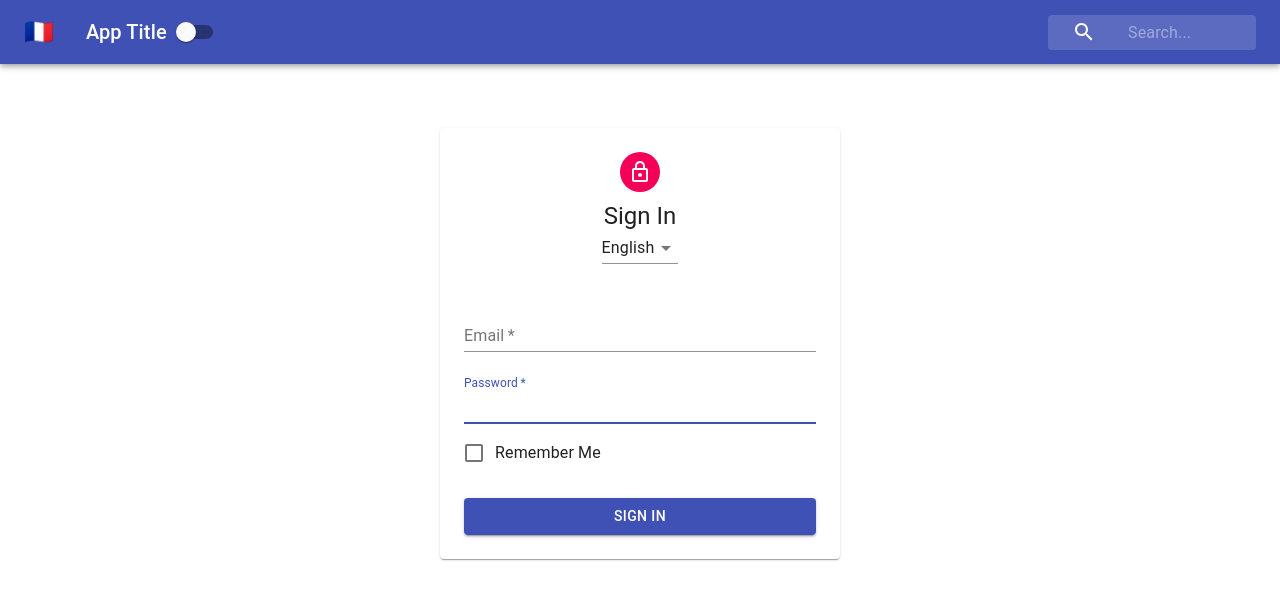
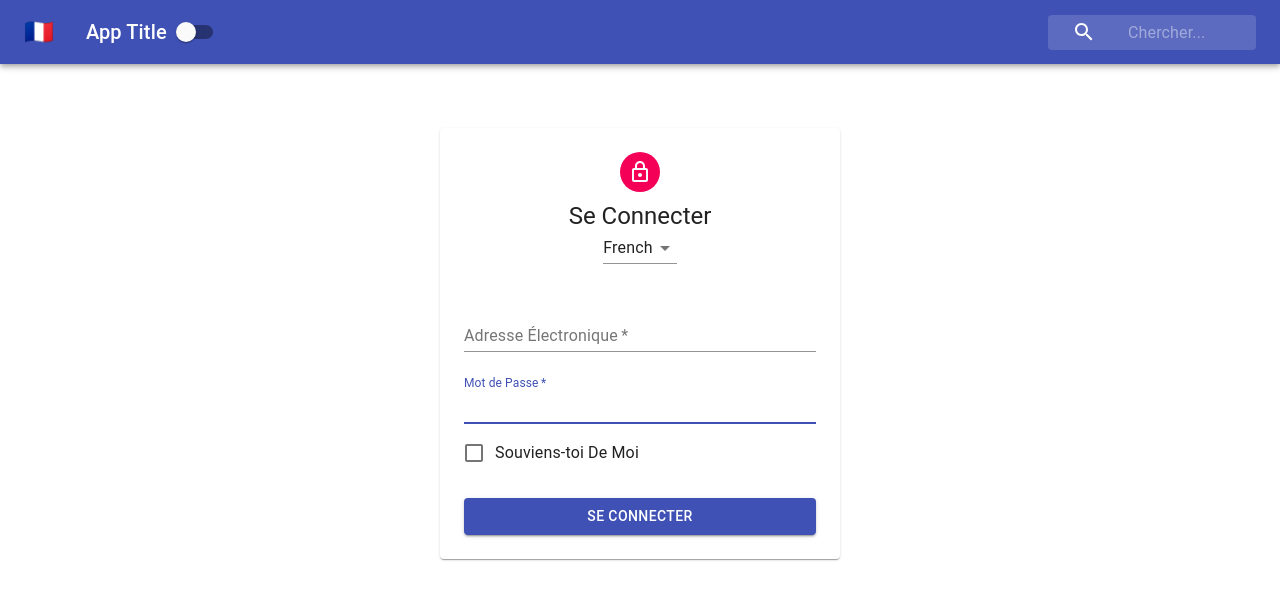
Before and after one commit to mayanksh99/react-context, a React (Create React App) app: page / in a window 1280 px wide. Shown: the top 600 px of the page. Built offline with nearby package versions, Linux system fonts and the light colour scheme.

Commit message:
context with classes completetd

```diff
--- a/src/App.js
+++ b/src/App.js
@@ -3,15 +3,18 @@
 import Form from "./Form";
 import PageContext from "./contexts/PageContent";
 import { ThemeProvider } from "./contexts/ThemeContext";
+import { LanguageProvider } from "./contexts/LanguageContext";
 
 class App extends Component {
   render() {
     return (
       <ThemeProvider>
-        <PageContext>
-          <Navbar />
-          <Form />
-        </PageContext>
+        <LanguageProvider>
+          <PageContext>
+            <Navbar />
+            <Form />
+          </PageContext>
+        </LanguageProvider>
       </ThemeProvider>
     );
   }
--- a/src/Form.jsx
+++ b/src/Form.jsx
@@ -14,34 +14,59 @@
 import Select from "@material-ui/core/Select";
 import withStyles from "@material-ui/core/styles/withStyles";
 import styles from "./styles/FormStyles";
+import { LanguageContext } from "./contexts/LanguageContext";
+
+const words = {
+  english: {
+    signIn: "Sign In",
+    email: "Email Address",
+    password: "Password",
+    remember: "Remember Me"
+  },
+  french: {
+    signIn: "Se Connecter",
+    email: "Adresse Électronique",
+    password: "Mot de Passe",
+    remember: "Souviens-toi De Moi"
+  },
+  spanish: {
+    signIn: "Registrarse",
+    email: "Correo Electrónico",
+    password: "Contraseña",
+    remember: "Recuérdame"
+  }
+};
 
 class Form extends Component {
+  static contextType = LanguageContext;
   render() {
+    const { language, changeLanguage } = this.context;
     const { classes } = this.props;
+    const { email, signIn, password, remember } = words[language];
     return (
       <main className={classes.main}>
         <Paper className={classes.paper}>
           <Avatar className={classes.avatar}>
             <LockOutlinedIcon />
           </Avatar>
-          <Typography variant="h5">Sign In</Typography>
-          <Select value="english">
+          <Typography variant="h5">{signIn}</Typography>
+          <Select value={language} onClick={changeLanguage}>
             <MenuItem value="english">English</MenuItem>
             <MenuItem value="french">French</MenuItem>
             <MenuItem value="spanish">Spanish</MenuItem>
           </Select>
           <form className={classes.form}>
             <FormControl margin="normal" required fullWidth>
-              <InputLabel htmlFor="email">Email</InputLabel>
+              <InputLabel htmlFor="email">{email}</InputLabel>
               <Input id="email" name="email" autoFocus />
             </FormControl>
             <FormControl margin="normal" required fullWidth>
-              <InputLabel htmlFor="password">Password</InputLabel>
+              <InputLabel htmlFor="password">{password}</InputLabel>
               <Input id="password" name="password" autoFocus />
             </FormControl>
             <FormControlLabel
               control={<Checkbox color="primary" />}
-              label="Remember Me"
+              label={remember}
             />
             <Button
               variant="contained"
@@ -50,7 +75,7 @@
               color="primary"
               className={classes.submit}
             >
-              Sign In
+              {signIn}
             </Button>
           </form>
         </Paper>
--- a/src/Navbar.jsx
+++ b/src/Navbar.jsx
@@ -9,18 +9,35 @@
 import { withStyles } from "@material-ui/core/styles";
 import styles from "./styles/NavBarStyles";
 import { ThemeContext } from "./contexts/ThemeContext";
+import { withLanguageContext } from "./contexts/LanguageContext";
 
+const content = {
+  english: {
+    search: "Search",
+    flag: "🇬🇧"
+  },
+  french: {
+    search: "Chercher",
+    flag: "🇫🇷"
+  },
+  spanish: {
+    search: "Buscar",
+    flag: "🇪🇸"
+  }
+};
 class Navbar extends Component {
   static contextType = ThemeContext;
   render() {
     const { isDarkMode, toggleTheme } = this.context;
     const { classes } = this.props;
+    const { language } = this.props.languageContext;
+    const { search, flag } = content[language];
     return (
       <div className={classes.root}>
         <AppBar position="static" color={isDarkMode ? "default" : "primary"}>
           <Toolbar>
             <IconButton className={classes.menuButton} color="inherit">
-              <span>🇫🇷</span>
+              <span>{flag}</span>
             </IconButton>
             <Typography className={classes.title} variant="h6" color="inherit">
               App Title
@@ -32,7 +49,7 @@
                 <SearchIcon />
               </div>
               <InputBase
-                placeholder="Search..."
+                placeholder={`${search}...`}
                 classes={{
                   root: classes.inputRoot,
                   input: classes.inputInput
@@ -45,4 +62,4 @@
     );
   }
 }
-export default withStyles(styles)(Navbar);
+export default withLanguageContext(withStyles(styles)(Navbar));
--- /dev/null
+++ b/src/contexts/LanguageContext.js
@@ -0,0 +1,31 @@
+import React, { Component, createContext } from "react";
+
+export const LanguageContext = createContext();
+
+export class LanguageProvider extends Component {
+  constructor(props) {
+    super(props);
+    this.state = { language: "french" };
+    this.changeLanguage = this.changeLanguage.bind(this);
+  }
+  changeLanguage(e) {
+    if (e.target.value) {
+      this.setState({ language: e.target.value });
+    }
+  }
+  render() {
+    return (
+      <LanguageContext.Provider
+        value={{ ...this.state, changeLanguage: this.changeLanguage }}
+      >
+        {this.props.children}
+      </LanguageContext.Provider>
+    );
+  }
+}
+
+export const withLanguageContext = Component => props => (
+  <LanguageContext.Consumer>
+    {value => <Component {...props} languageContext={value} />}
+  </LanguageContext.Consumer>
+);
--- a/src/contexts/ThemeContext.js
+++ b/src/contexts/ThemeContext.js
@@ -21,5 +21,3 @@
     );
   }
 }
-
-export default ThemeProvider;
```
